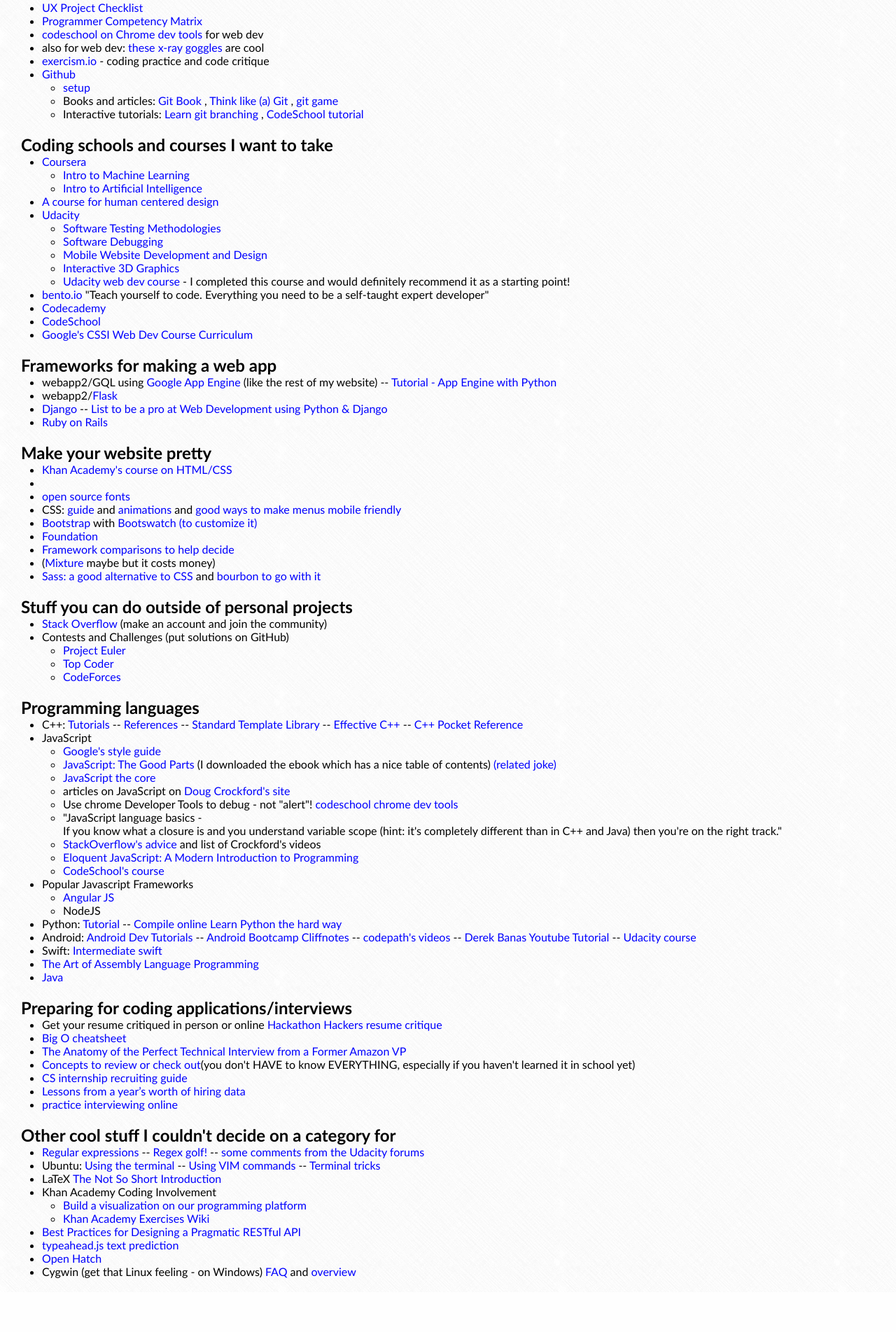
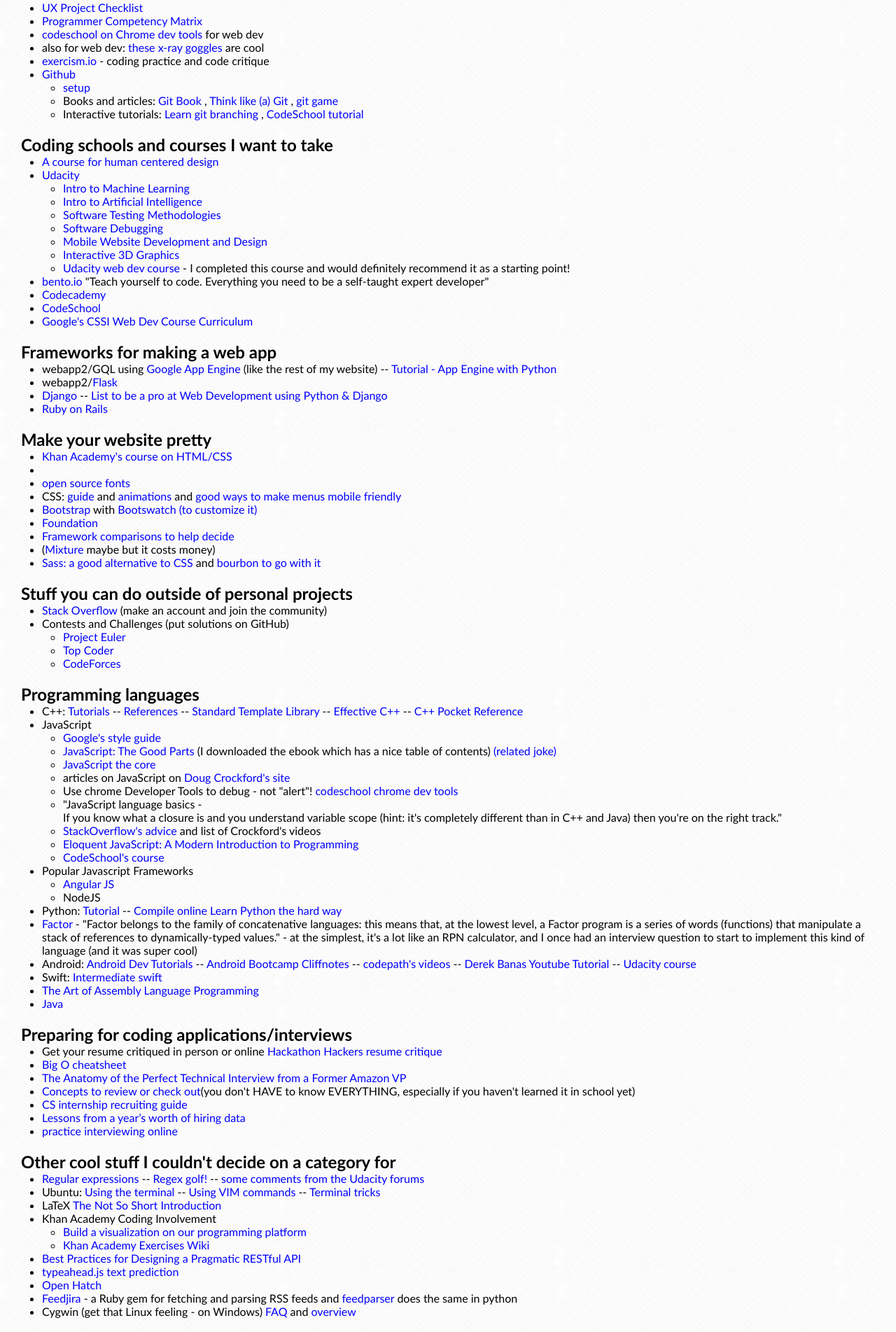
Before and after one commit to evykassirer/personal_website, a Python web app: template templates/resources.html in a window 1280 px wide. Shown: the part 191-2094 px from the top of the page at 70% size. Before the commit the page ends 2017 px from the top, so only its background shows below. Run offline with Jinja, Linux system fonts and the light colour scheme; the template is opened without the code that fills it, so the values that code supplies are empty.

Commit message:
too many things together oops

```diff
--- a/templates/resources.html
+++ b/templates/resources.html
@@ -29,20 +29,16 @@
 
 			<h2> Coding schools and courses I want to take </h2>
 			<ul>
-				<li>
-					<a href=https://www.coursera.com/ target='_blank'> Coursera </a>
-				</li>
-				<ul>
-					<li> <a href="https://www.udacity.com/course/intro-to-machine-learning--ud120" target='_blank'> Intro to Machine Learning</a></li>
-					<li><a href="https://www.udacity.com/course/intro-to-artificial-intelligence--cs271" target='_blank'>
-					Intro to Artificial Intelligence</a></li>
-				</ul>
 				<li> <a href=http://plusacumen.org/courses/hcd-for-social-innovation target='_blank'/>A course for human centered design</a></li>
 				<li>
 					<a href=https://www.udacity.com/ target='_blank'>
 					Udacity</a>
 				</li>
 				<ul>
+					<li> <a href="https://www.udacity.com/course/intro-to-machine-learning--ud120" target='_blank'> Intro to Machine Learning</a></li>
+					<li><a href="https://www.udacity.com/course/intro-to-artificial-intelligence--cs271" target='_blank'>
+					Intro to Artificial Intelligence</a></li>
+
 					<li>
 						<a href=https://www.udacity.com/course/cs258 target='_blank'>
 						Software Testing Methodologies</a>
@@ -191,6 +187,8 @@
 					<a href=http://learnpythonthehardway.org/book/ target='_blank'> Learn Python the hard way</a>
 				</li>
 
+				<li> <a href=http://factorcode.org/ target='_blank'>Factor</a> - "Factor belongs to the family of concatenative languages: this means that, at the lowest level, a Factor program is a series of words (functions) that manipulate a stack of references to dynamically-typed values." - at the simplest, it's a lot like an RPN calculator, and I once had an interview question to start to implement this kind of language (and it was super cool)</li>
+
 				<li>
 					Android:
 					<a href=http://developer.android.com/training/index.html target='_blank'>Android Dev Tutorials</a> --
@@ -263,6 +261,12 @@
 				<a href=http://openhatch.org/missions target='_blank'>
 				Open Hatch </a>
 			</li>
+			<li>
+				<a href=http://feedjira.com/ target='_blank'>
+				Feedjira </a> - a Ruby gem for fetching and parsing RSS feeds and
+				<a href=https://pypi.python.org/pypi/feedparser target='_blank'>
+				feedparser</a> does the same in python
+			</li>
 
 			<li> Cygwin (get that Linux feeling - on Windows)
 				<a href=http://cygwin.com/faq.html#faq.api.everything target='_blank'>
--- a/templates/template.html
+++ b/templates/template.html
@@ -35,6 +35,7 @@
 			  		<a href='/resume' target='_blank'>Resume</a>
 			  		<a href='https://github.com/evykassirer/' target='_blank'>GitHub</a>
 			  		<a href='/projects'>Projects</a>
+			  		<a href='/music'>Music</a>
 			  		<a href='/resources'>Resources</a>
 	 				<a href='/contact'>Contact</a>
 	 			</div>
```
Also changed, not shown: stylesheets/music.css (+9 -0 lines), templates/contact.html (+5 -5 lines).
